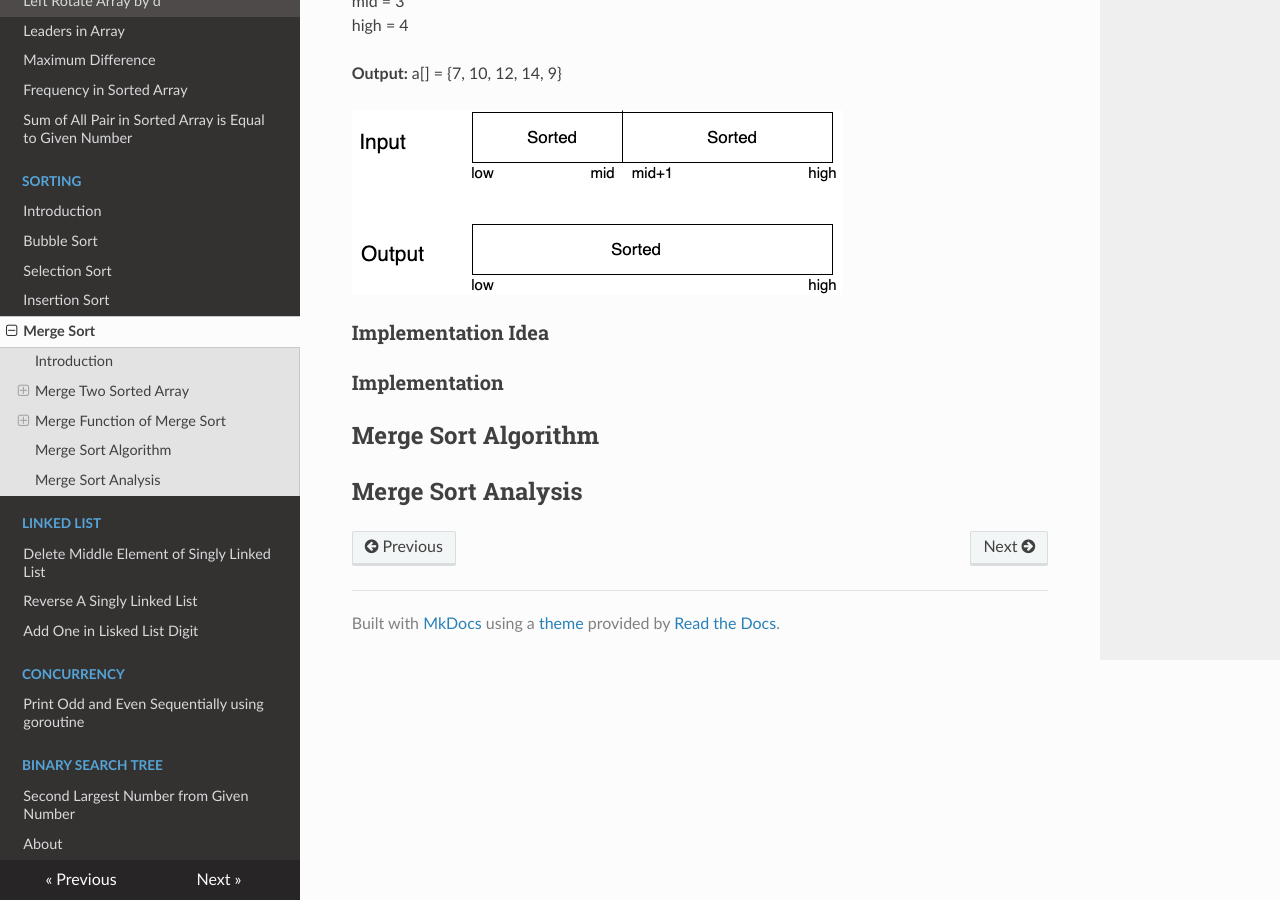
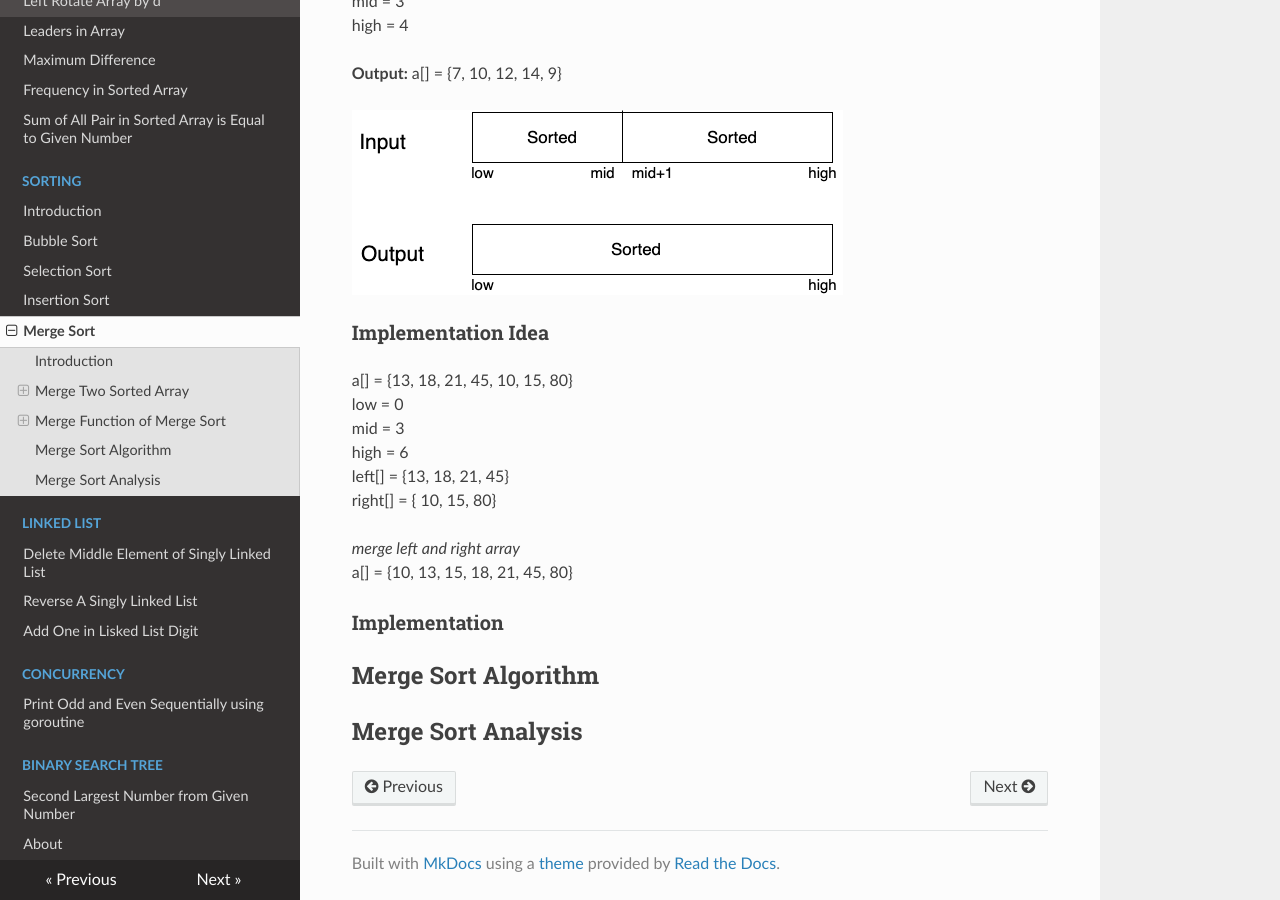
Before and after one commit to prithvipal/golang-dsa, an MkDocs documentation site: the page built from docs/sorting/merge_sort.md, in a window 1280 px wide and 900 px high, scrolled down 3204 px. Built offline with MkDocs 1.6.1, drawn with Linux system fonts in a browser that asks for light colours; nearby versions of some CDN libraries.

Commit message:
merge sort implementation idea

```diff
--- a/docs/sorting/merge_sort.md
+++ b/docs/sorting/merge_sort.md
@@ -160,6 +160,19 @@ high = 4 </br>
 
 ### Implementation Idea
 
+a[] = {13, 18, 21, 45, 10, 15, 80}</br>
+low = 0 </br>
+mid = 3 </br>
+high = 6 </br>
+left[] = {13, 18, 21, 45} </br>
+right[] = { 10, 15, 80}</br>
+
+*merge left and right array* <br>
+a[] = {10, 13, 15, 18, 21, 45, 80}
+
+
+
+
 ### Implementation
 
 ## Merge Sort Algorithm
```
